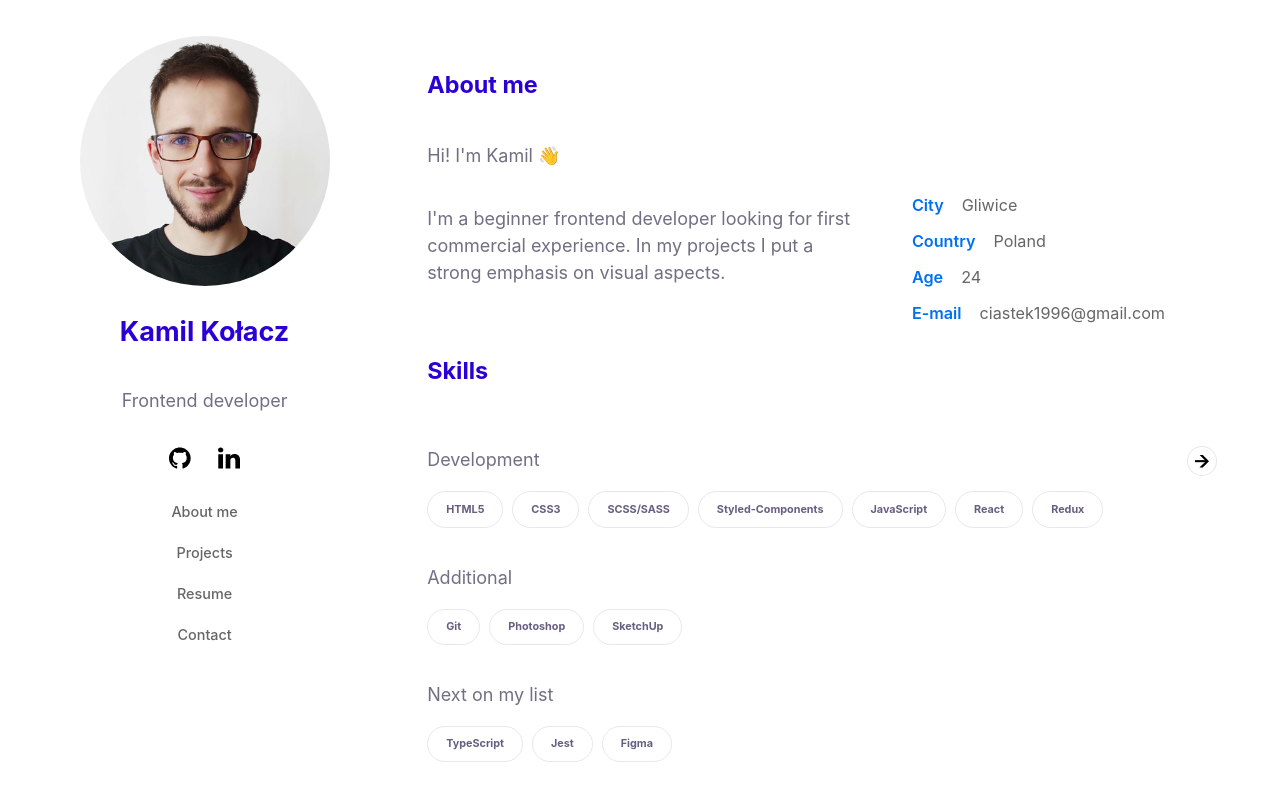
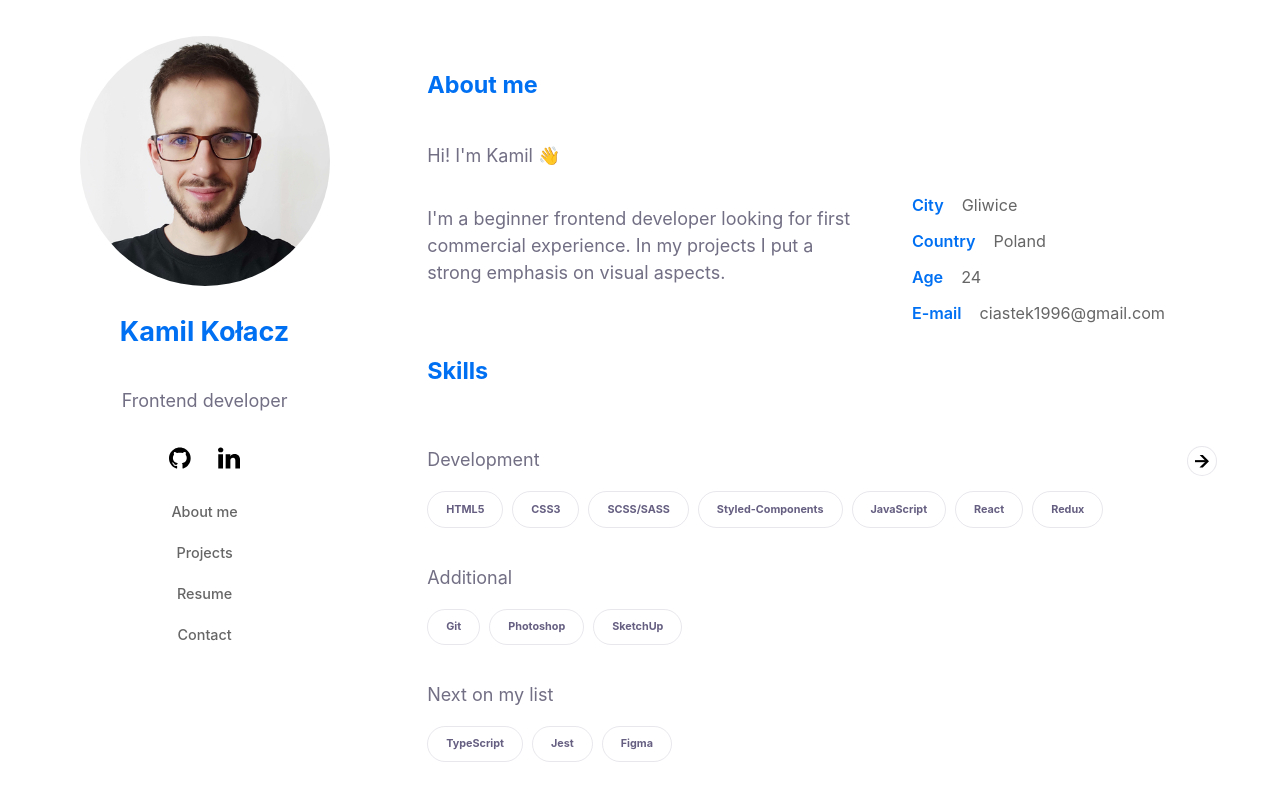
Before and after one commit to ciastek96/personal-website, a Next.js app: page / in a window 1280 px wide. Shown: the top 800 px of the page. Built offline with nearby package versions, Linux system fonts and the light colour scheme.

Commit message:
changed headings color

```diff
--- a/styles/global.scss
+++ b/styles/global.scss
@@ -7,6 +7,7 @@ body {
   line-height: 1.6;
   font-size: 18px;
   color: rgb(43, 0, 212);
+  color: #0070f3;
 }
 
 *,
```
